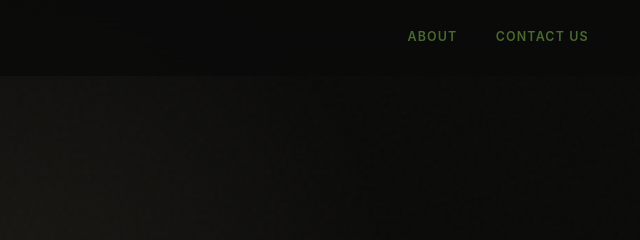
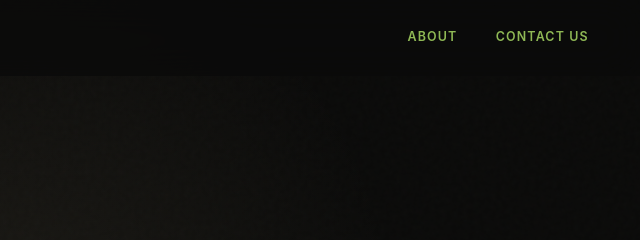
Before and after one commit to MartinBertha/retnegames-website, a plain HTML site: page public/index.html in a window 1280 px wide. Shown: the top 240 px of the page, 640-1280 px from the left. Drawn offline with Linux system fonts and the light colour scheme.

Commit message:
Adjusting top nav color

```diff
--- a/public/styles.css
+++ b/public/styles.css
@@ -80,7 +80,7 @@ a {
 .site-nav a {
   position: relative;
   text-decoration: none;
-  color: #4b692f;
+  color: #8fb855;
   font-size: 0.78rem;
   font-weight: 600;
   letter-spacing: 0.09em;
```
